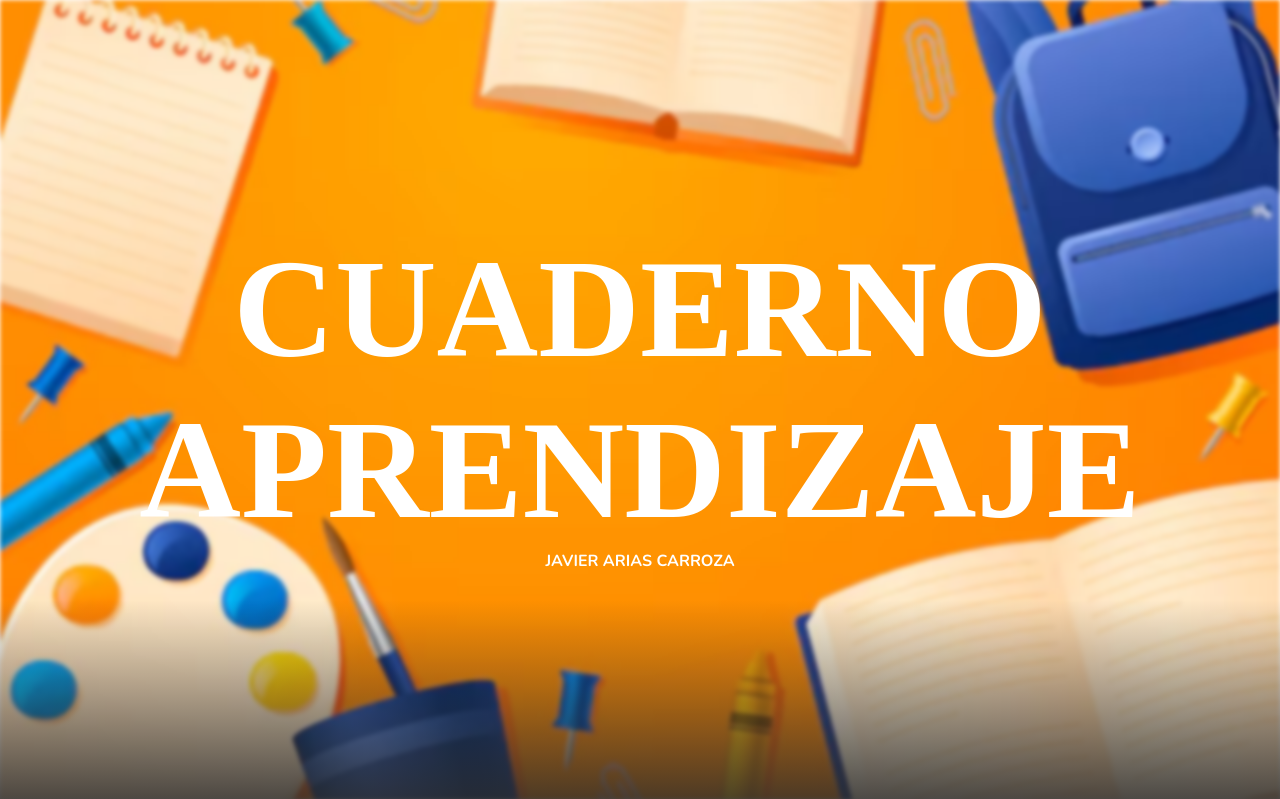
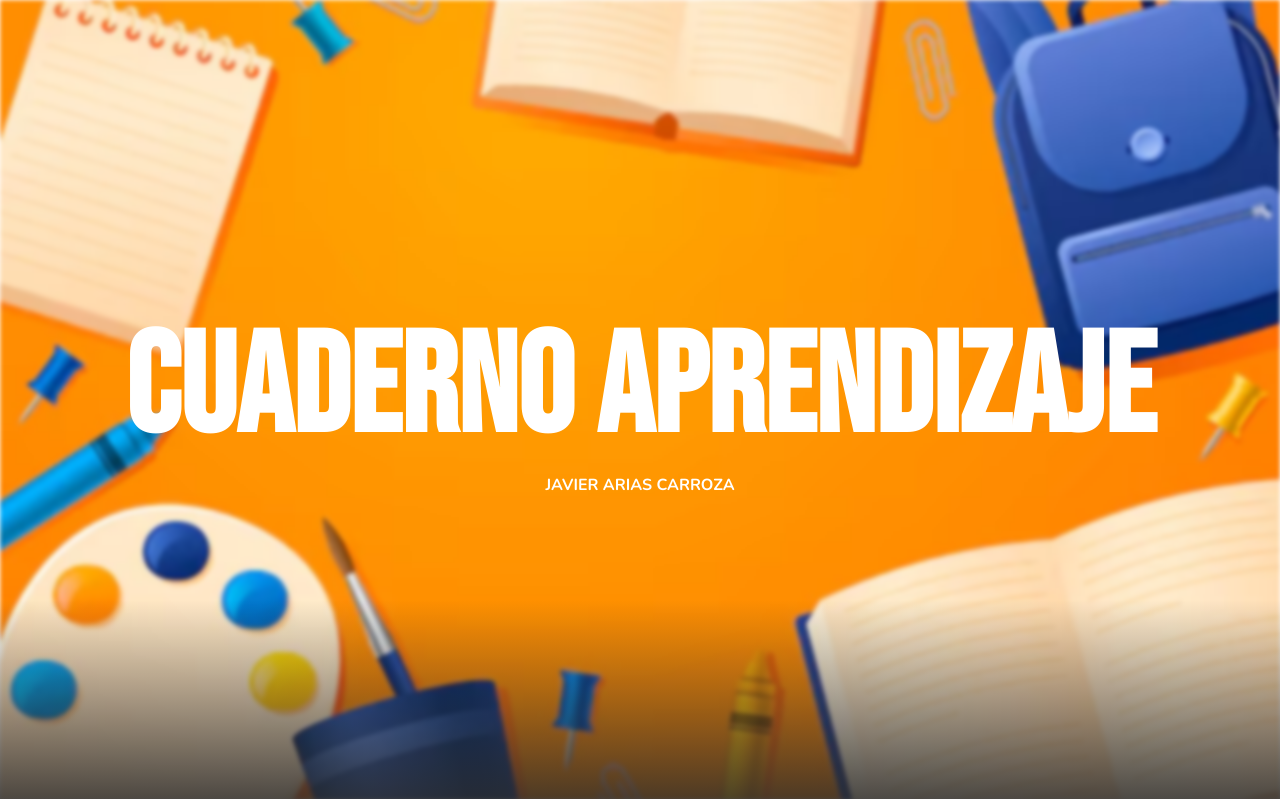
Before and after one commit to jcarrozadev/2DAW, a PHP site: page / in a window 1280 px wide. Shown: the top 799 px of the page. Run offline with PHP 8.4, Linux system fonts and the light colour scheme; some libraries are stand-ins or nearby versions; some web fonts are replaced.

Commit message:
Fuentes CSS

```diff
--- a/DEAP/cuadernoAprendizaje/assets/css/menu.css
+++ b/DEAP/cuadernoAprendizaje/assets/css/menu.css
@@ -1,6 +1,6 @@
 @import url('https://fonts.googleapis.com/css2?family=Anton&family=Protest+Strike&display=swap');
 @import url('https://fonts.googleapis.com/css2?family=Nunito:ital,wght@0,200..1000;1,200..1000&display=swap');
-
+@import url('https://fonts.googleapis.com/css2?family=Bebas+Neue&display=swap');
 
 *{
     margin: 0;
```
